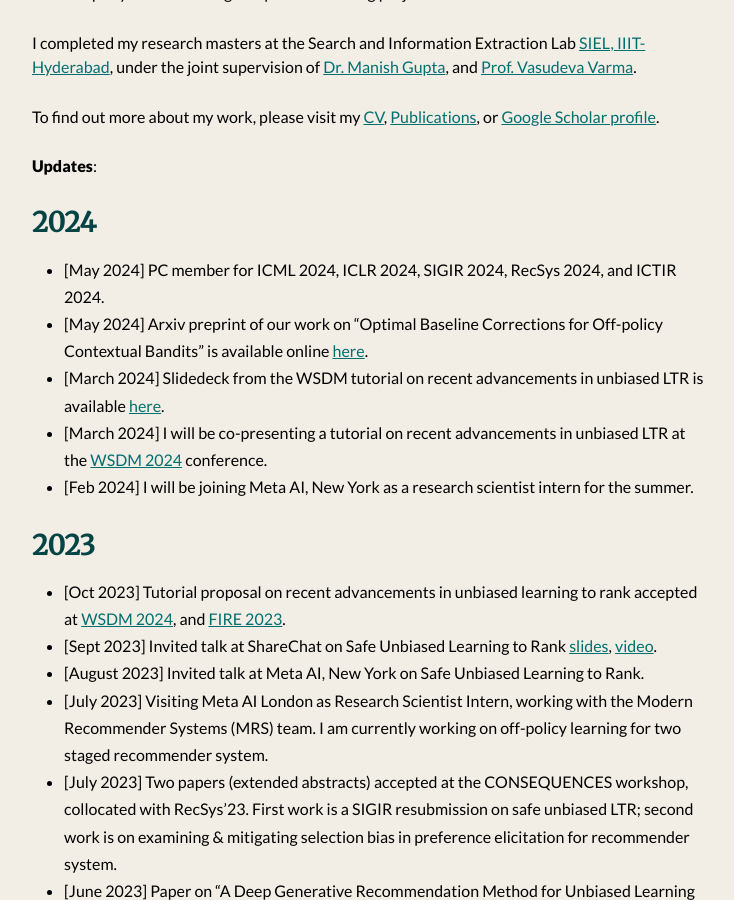
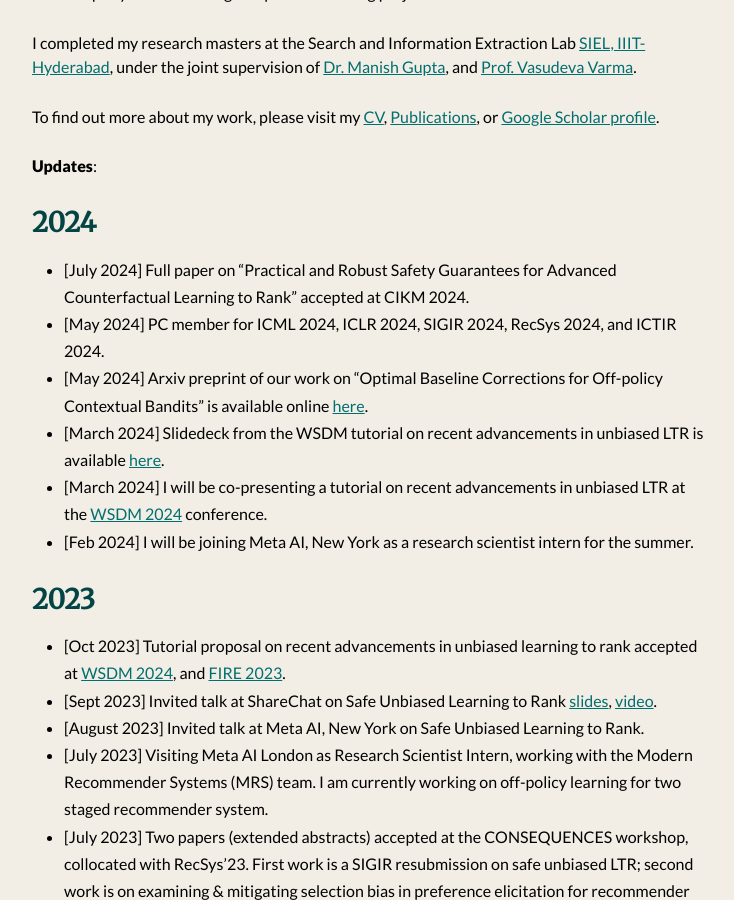
Before and after one commit to shashankg7/shashankg7.github.io, a Jekyll site: the page built from index.md, in a window 1280 px wide and 900 px high, scrolled down 431 px. Shown: the whole window, without its empty margins (272-1006 px from the left). Built offline with Jekyll 4.4.1, drawn with Linux system fonts in a browser that asks for light colours; nearby versions of some CDN libraries.

Commit message:
Update index.md
CIKM full paper

```diff
--- a/index.md
+++ b/index.md
@@ -17,6 +17,7 @@
 
 ## 2024
 
+* [July 2024] Full paper on "Practical and Robust Safety Guarantees for Advanced Counterfactual Learning to Rank" accepted at CIKM 2024.
 * [May 2024] PC member for ICML 2024, ICLR 2024, SIGIR 2024, RecSys 2024, and ICTIR 2024.
 * [May 2024] Arxiv preprint of our work on "Optimal Baseline Corrections for Off-policy Contextual Bandits" is available online [here](https://arxiv.org/abs/2405.05736).
 * [March 2024] Slidedeck from the WSDM tutorial on recent advancements in unbiased LTR is available [here](https://sites.google.com/view/wsdm-2024-tutorial-ultr/).
```
